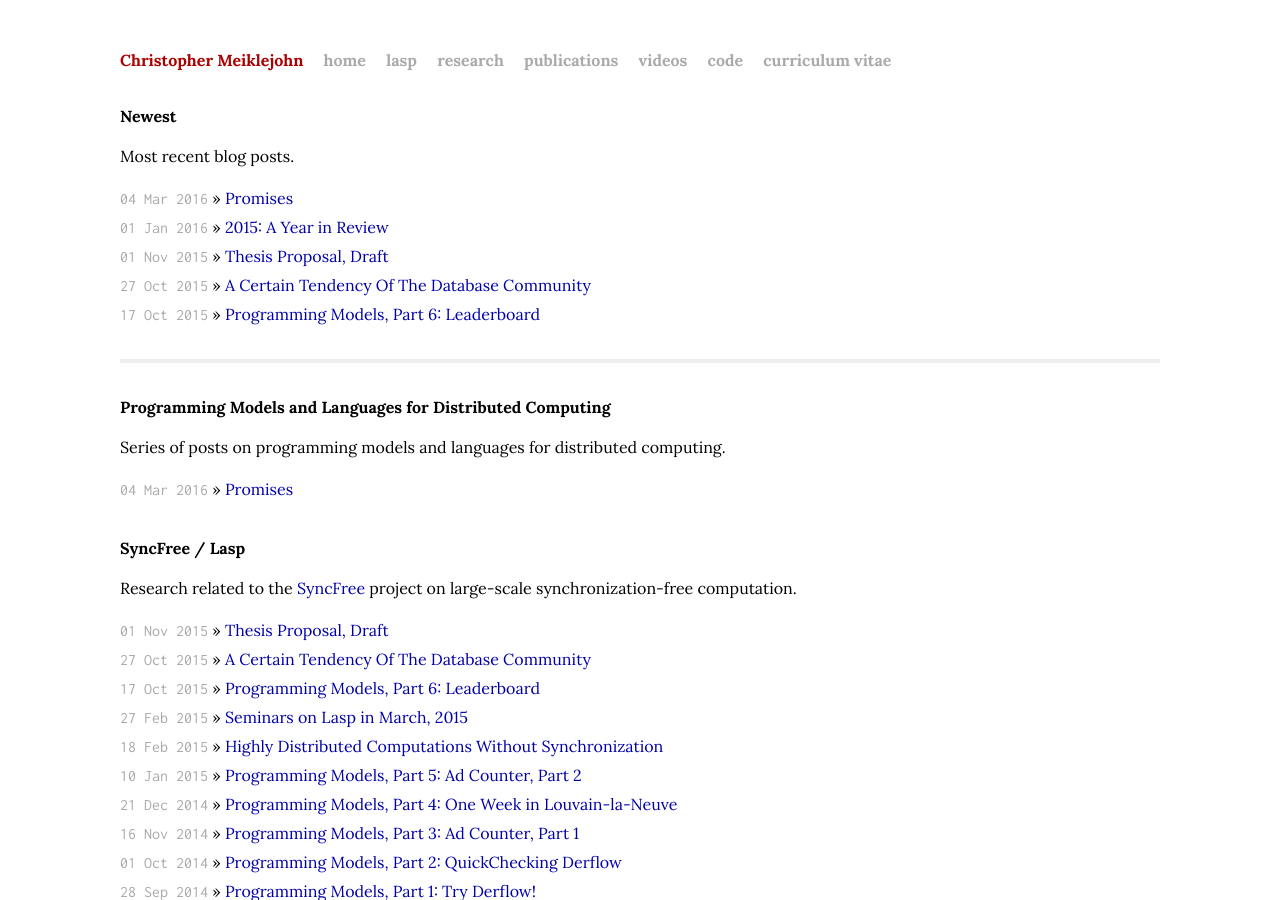
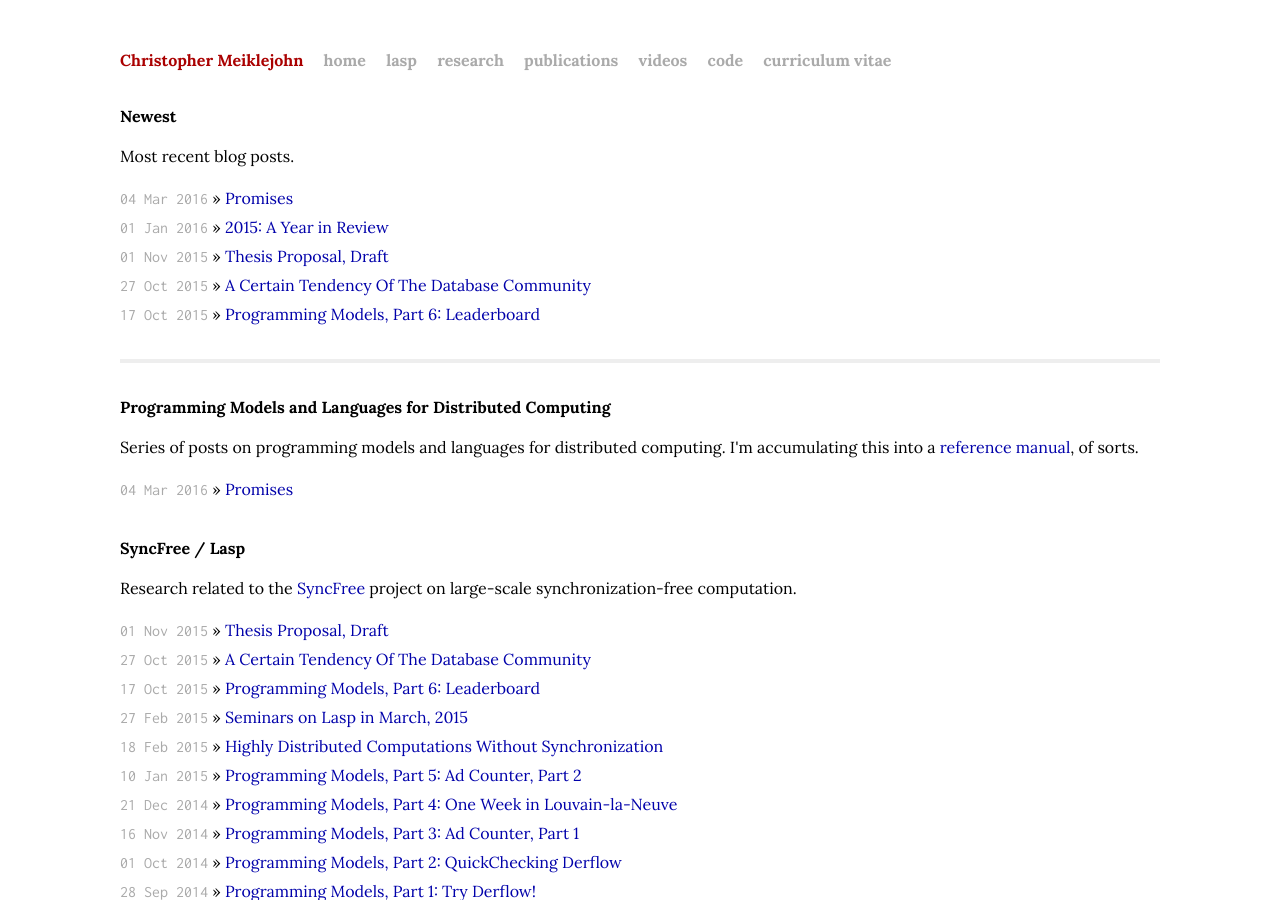
Before and after one commit to cmeiklejohn/cmeiklejohn.github.io, a Jekyll site: the page built from index.html, in a window 1280 px wide and 900 px high. Built offline with Jekyll 4.4.1, drawn with Linux system fonts in a browser that asks for light colours.

Commit message:
Add link.

```diff
--- a/index.html
+++ b/index.html
@@ -13,7 +13,10 @@ title: Christopher Meiklejohn
   </ul>
 
   <h1>Programming Models and Languages for Distributed Computing</h1>
-  <p>Series of posts on programming models and languages for distributed computing.</p>
+  <p>Series of posts on programming models and languages for distributed
+  computing.  I'm accumulating this into a <a
+    href="https://github.com/cmeiklejohn/PMLDC">reference manual</a>, of
+  sorts.</p>
   <ul class="posts">
     {% for post in site.posts %}
       {% if post.group == "pl" %}
```
